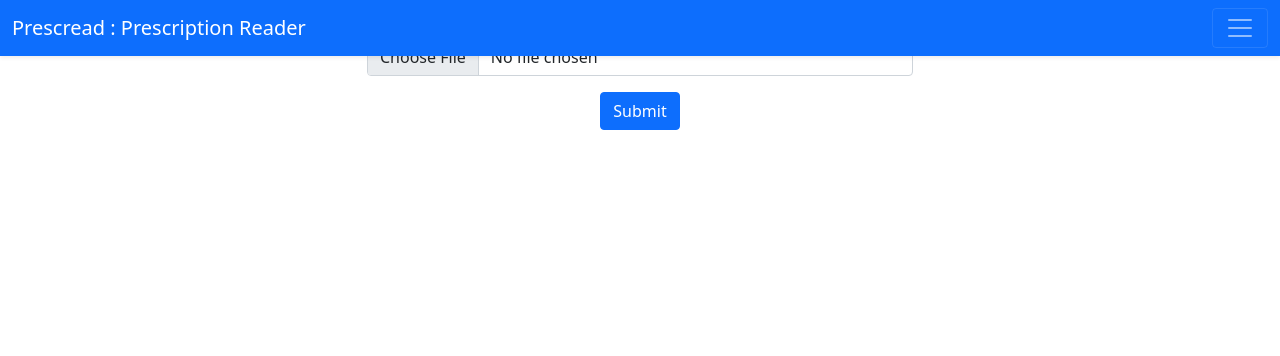
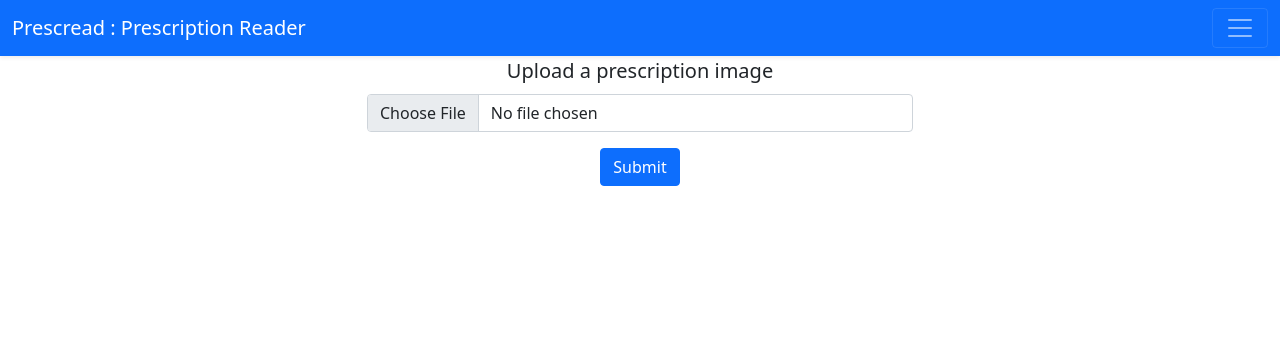
Before and after one commit to fazilna19b037/prescreadFlaskApp, a Flask app: page / in a window 1280 px wide. Shown: the top 356 px of the page. Run offline with Flask 2, Linux system fonts and the light colour scheme; some libraries are stand-ins or nearby versions.

Commit message:
few changes

```diff
--- a/templates/upload.html
+++ b/templates/upload.html
@@ -7,7 +7,7 @@
 <html>
 	<body>
 		<main>
-			<nav class="navbar navbar-dark bg-primary shadow-sm fixed-top">
+			<nav class="navbar navbar-dark bg-primary shadow-sm">
 				<div class="container-fluid">
 					<a class="navbar-brand" href="#">
 						Prescread : Prescription Reader
```
